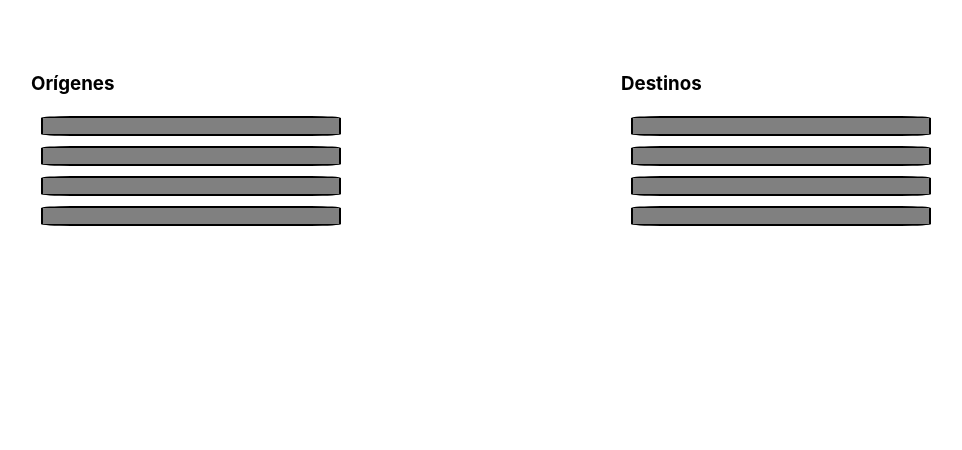
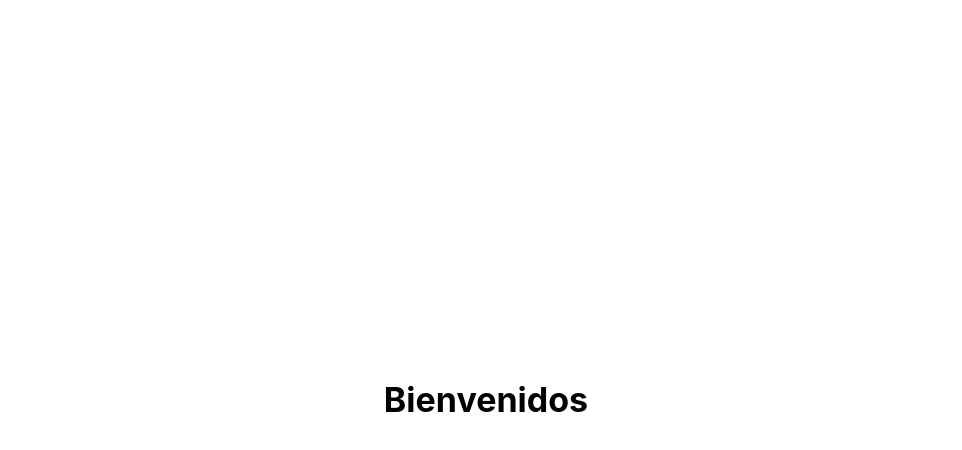
Before and after one commit to mariaperdomom/cableGame, a React (Vite) app: page / in a window 1280 px wide. Shown: the top 450 px of the page, without its empty margins (154-1116 px from the left). Built offline with nearby package versions, Linux system fonts and the light colour scheme.

Commit message:
Pantallas para el juego

```diff
--- a/src/App.tsx
+++ b/src/App.tsx
@@ -1,10 +1,32 @@
-import React from 'react';
+import React, { useState } from 'react';
 import CableGame from './components/CableGame';
+import { Center, Container, Stack, Title } from '@mantine/core';
 
 const App: React.FC = () => {
+  const [ actions, setActions ] = useState('');
 
   return (
-      <CableGame />
+    <Container h={'100vh'} >
+      <Center h={'100%'} >
+        <Stack gap={'xl'} p={'xl'} justify="center" align="center">
+          { actions === '' &&
+            <Title order={1} onClick={()=> setActions('register')}>Bienvenidos</Title>
+          }
+          { actions === 'register' &&
+            <Title order={1} onClick={()=> setActions('game')}>Registro</Title>
+          }
+          { actions === 'game' &&
+            <>
+              <Title order={1} onClick={()=> setActions('end')}>Juego</Title>
+              <CableGame />
+            </>
+          }
+          { actions === 'end' &&
+            <Title order={1} onClick={()=> setActions('')}>Final</Title>
+          }
+        </Stack>
+      </Center>
+    </Container>
   );
 };
 
--- a/src/main.tsx
+++ b/src/main.tsx
@@ -8,7 +8,7 @@ import App from './App';
 
 createRoot(document.getElementById('root')!).render(
 	<StrictMode>
-			<MantineProvider theme={theme} defaultColorScheme='light'>
+			<MantineProvider theme={theme} forceColorScheme='light' defaultColorScheme='light'>
 				<App />
 			</MantineProvider>
 	</StrictMode>
```
